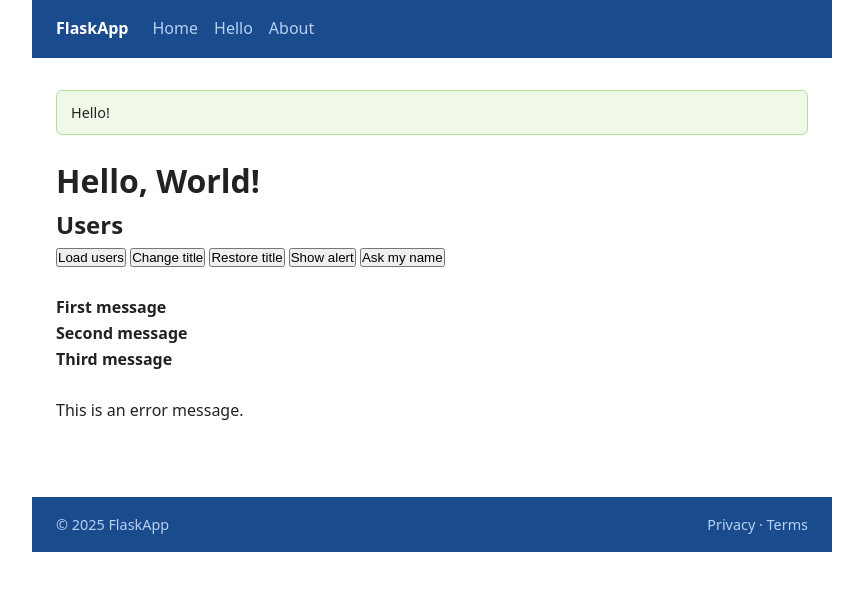
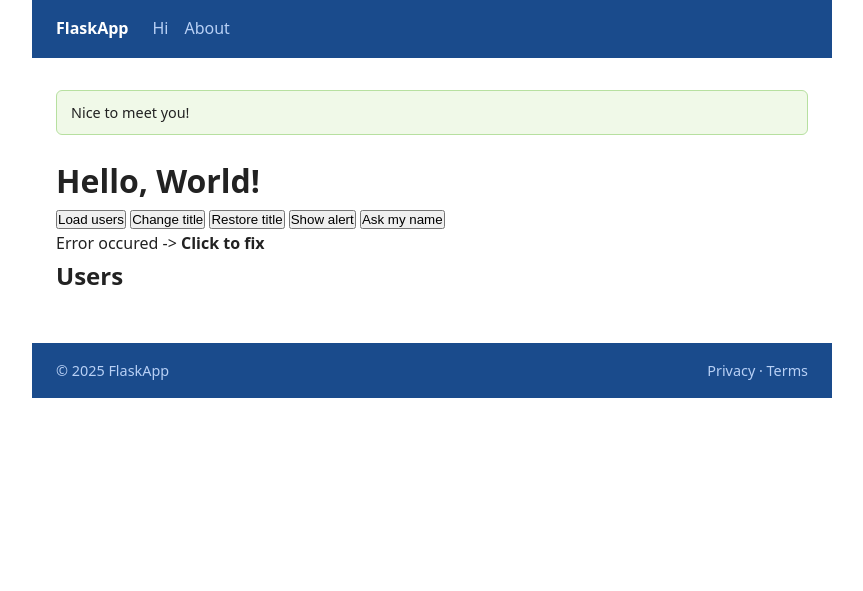
Before and after one commit to OleksandrLinenko/Flask, a Flask app: page /hi/ in a window 1280 px wide. Shown: the top 591 px of the page, without its empty margins (208-1071 px from the left). Run offline with Flask 3, Linux system fonts and the light colour scheme; data comes from the database, SQL or seed files in the repository.

Commit message:
Refactoring

```diff
--- a/src/services/user_service.py
+++ b/src/services/user_service.py
@@ -7,6 +7,6 @@ class UserService:
 
     def greet(self, name):
         if not name:
-            return "Hello!"
+            return "Nice to meet you!"
 
-        return f"Hello, {name}!"
+        return f"Nice to meet you, {name}!"
--- a/src/static/js/user.js
+++ b/src/static/js/user.js
@@ -54,5 +54,6 @@ messages.forEach(function (message) {
 
 const errorBlock = document.querySelector("div.error");
 errorBlock.addEventListener("click", function () {
-    errorBlock.textContent = "Error block was clicked!";
+    errorBlock.style.color = "green";
+    errorBlock.textContent = "Error fixed!";
 });
--- a/src/templates/about.html
+++ b/src/templates/about.html
@@ -6,5 +6,5 @@ About
 
 {% block content %}
 <h1>About</h1>
-<p>The project page of Flask training</p>
+<p>The project page of Flask training.</p>
 {% endblock %}
--- a/src/templates/base.html
+++ b/src/templates/base.html
@@ -12,8 +12,7 @@
 <header>
     <a href="/" class="logo">FlaskApp</a>
     <nav>
-        <a href="/">Home</a>
-        <a href="/hello">Hello</a>
+        <a href="/hi">Hi</a>
         <a href="/about">About</a>
     </nav>
 </header>
--- a/src/templates/hi.html
+++ b/src/templates/hi.html
@@ -11,7 +11,6 @@
         <h1 id="title">Hello, World!</h1>
     {% endif %}
 
-    <h2>Users</h2>
 
     <button id="load-users">Load users</button>
     <button id="change-title">Change title</button>
@@ -19,17 +18,11 @@
     <button id="show-alert">Show alert</button>
     <button id="ask-name">Ask my name</button>
 
-    <br><br>
-    <p class="message">First message</p>
-    <p class="message">Second message</p>
-    <p class="message">Third message</p>
-    <br>
-
     <div class="error">
-        This is an error message.
+        Error occured -> <strong>Click to fix</strong>
     </div>
 
-    <br>
+    <h2>Users</h2>
 
     <ul id="users"></ul>
 
```
